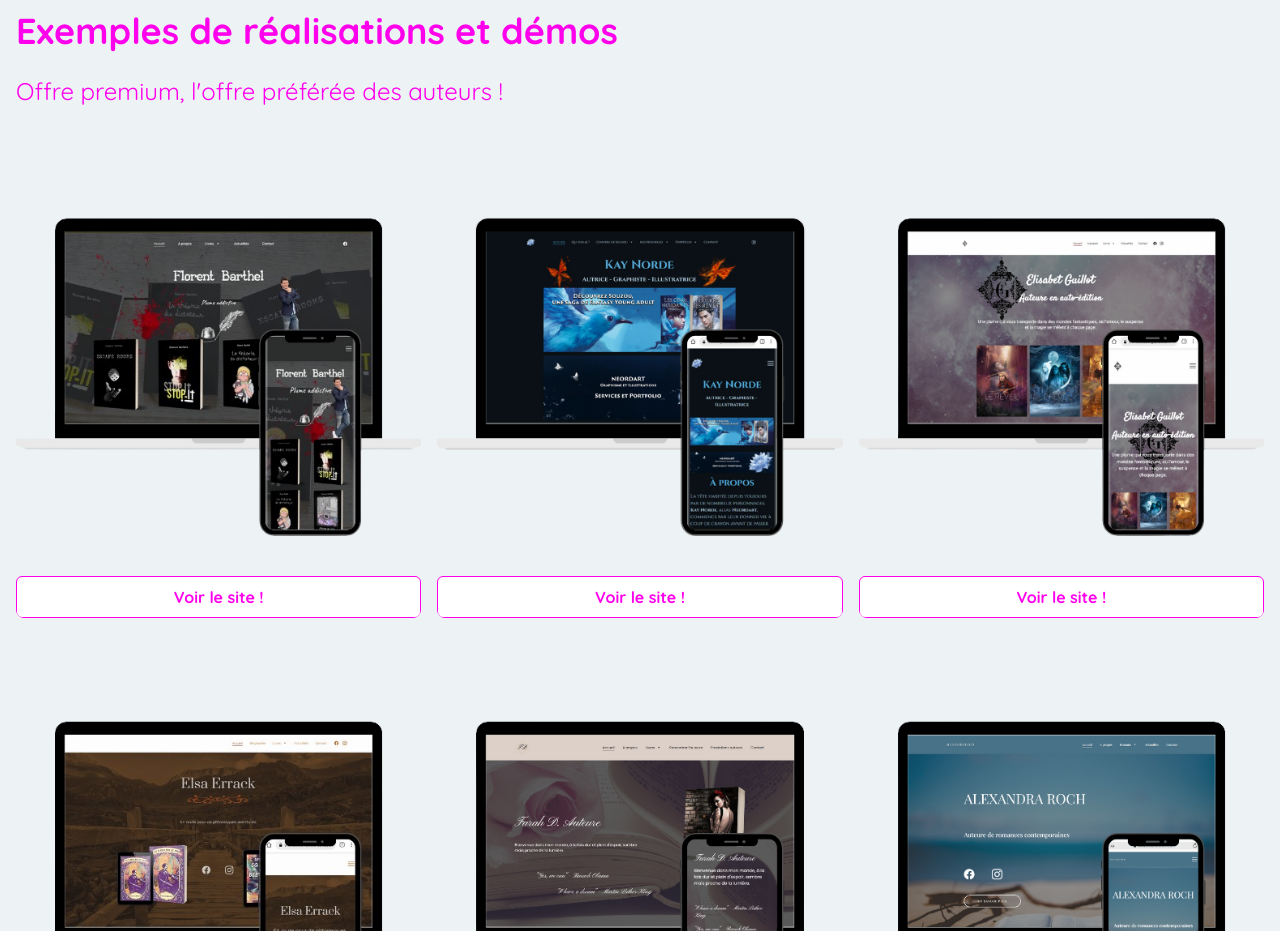
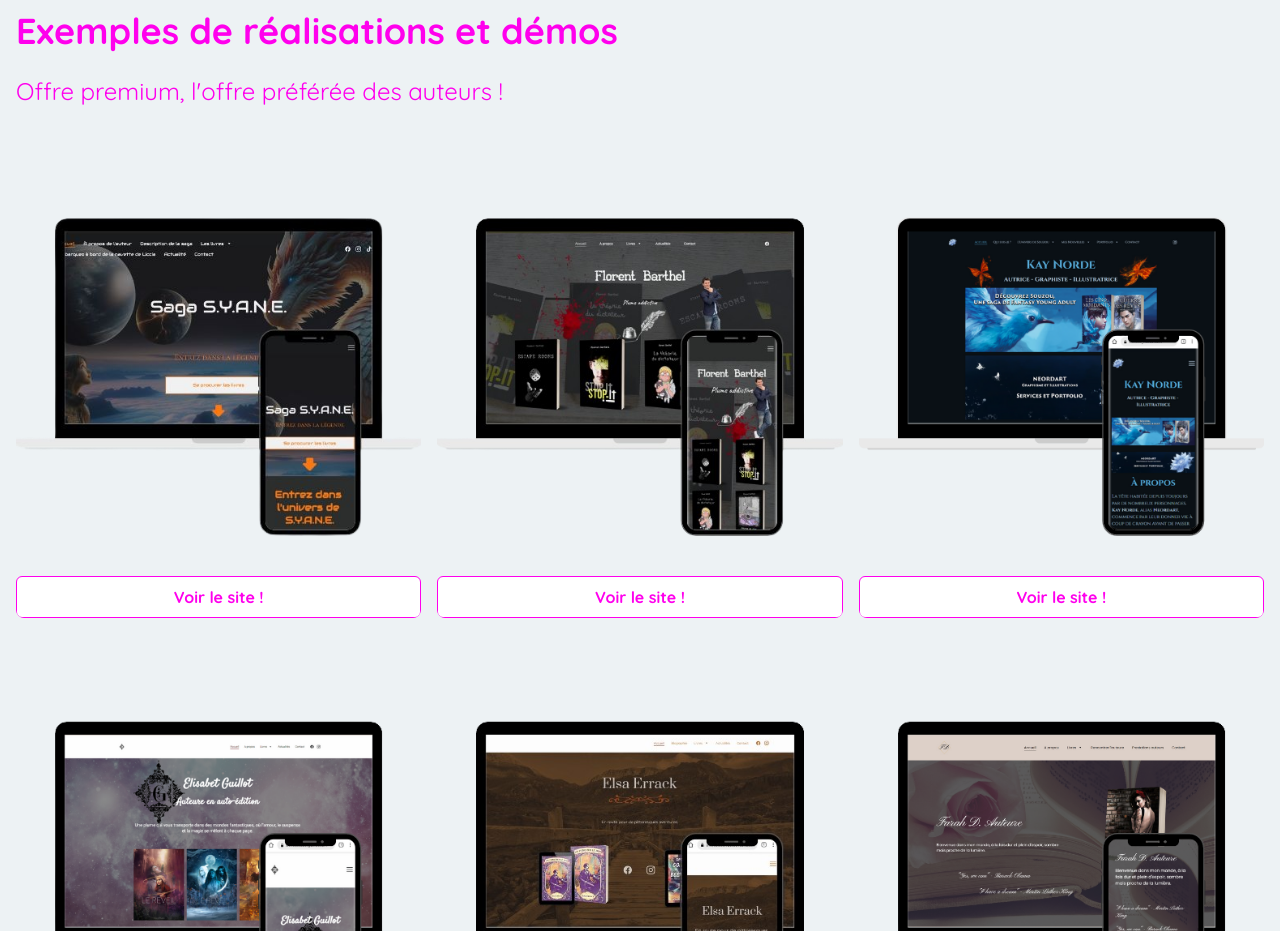
Before and after one commit to wendevweb/site-wendev, a React (Create React App) app: page /Offreauteurs in a window 1280 px wide. Shown: the part 3280-4211 px from the top of the page. Built offline with nearby package versions, Linux system fonts and the light colour scheme.

Commit message:
Add Olivier Wisler website

```diff
--- a/src/components/OffrePortfolio.jsx
+++ b/src/components/OffrePortfolio.jsx
@@ -13,7 +13,7 @@ const OffrePortfolio = () => {
     <section aria-label="Offre de services de création et de refonte de site web">
       <div className="py-8 px-4 lg:py-16 lg:px-6">
         <Fade>
-          <div className="space-y-8 lg:grid lg:grid-cols-3 sm:gap-6 xl:gap-10 lg:space-y-0">
+          <div className="space-y-8 lg:grid lg:grid-cols-3 sm:gap-6 xl:gap-6 lg:space-y-0">
             {/* OFFRE 1 */}
             <div className="transition ease-in-out delay-150 hover:-translate-y-1 hover:scale-100 duration-300 overflow-hidden flex flex-col p-6 text-center text-black bg-real rounded-md shadow-lg xl:p-8">
               <h3 className="mb-4 text-2xl font-semibold">Portfolio no-code</h3>
@@ -30,7 +30,7 @@ const OffrePortfolio = () => {
                 <li className="flex items-center space-x-3">
                   <CheckIcon style={{ color: "limegreen" }} />
                   <span>
-                    Nombre de pages : <span className="font-bold">1</span>
+                    Nombre de pages : <span className="font-bold">1 (landing page)</span>
                   </span>
                 </li>
                 <li className="flex items-center space-x-3">
@@ -48,9 +48,7 @@ const OffrePortfolio = () => {
                   <CheckIcon style={{ color: "limegreen" }} />
                   <span>
                     Site réactif{" "}
-                    <span className="font-semibold">
                       (adapté aux différentes tailles d'écran)
-                    </span>
                   </span>
                 </li>
                 <li className="flex items-center space-x-3">
@@ -66,7 +64,7 @@ const OffrePortfolio = () => {
                 </li>
                 <li className="flex items-center space-x-3">
                   <CheckIcon style={{ color: "limegreen" }} />
-                  <span>Mise en place des paramètres de référencement (SEO) de base</span>
+                  <span>Mise en place des paramètres de référencement (SEO) <span className="font-semibold">de base</span></span>
                 </li>
                 <li className="flex items-center space-x-3">
                   <CheckIcon style={{ color: "limegreen" }} />
@@ -131,7 +129,7 @@ const OffrePortfolio = () => {
                   </span>
                 </li>
                 <li className="flex items-center space-x-3">
-                  <ClearIcon style={{ color: "red" }} />
+                  <CheckIcon style={{ color: "limegreen" }} />
                   <span>
                     Formulaire de contact avec redirection automatique des
                     messages vers votre boîte mail
@@ -145,9 +143,7 @@ const OffrePortfolio = () => {
                   <CheckIcon style={{ color: "limegreen" }} />
                   <span>
                     Site réactif{" "}
-                    <span className="font-semibold">
                       (adapté aux différentes tailles d'écran)
-                    </span>
                   </span>
                 </li>
                 <li className="flex items-center space-x-3">
@@ -163,7 +159,7 @@ const OffrePortfolio = () => {
                 </li>
                 <li className="flex items-center space-x-3">
                   <CheckIcon style={{ color: "limegreen" }} />
-                  <span>Mise en place des paramètres de référencement (SEO) de base</span>
+                  <span>Mise en place des paramètres de référencement (SEO) <span className="font-semibold">de base</span></span>
                 </li>
                 <li className="flex items-center space-x-3">
                   <CheckIcon style={{ color: "limegreen" }} />
@@ -223,7 +219,7 @@ const OffrePortfolio = () => {
                 <li className="flex items-center space-x-3">
                   <CheckIcon style={{ color: "limegreen" }} />
                   <span>
-                    Nombre de pages : <span className="font-bold">1 à 10</span>
+                    Nombre de pages : <span className="font-bold">illimité</span>
                   </span>
                 </li>
                 <li className="flex items-center space-x-3">
@@ -241,9 +237,7 @@ const OffrePortfolio = () => {
                   <CheckIcon style={{ color: "limegreen" }} />
                   <span>
                     Site réactif{" "}
-                    <span className="font-semibold">
                       (adapté aux différentes tailles d'écran)
-                    </span>
                   </span>
                 </li>
                 <li className="flex items-center space-x-3">
@@ -259,7 +253,7 @@ const OffrePortfolio = () => {
                 </li>
                 <li className="flex items-center space-x-3">
                   <CheckIcon style={{ color: "limegreen" }} />
-                  <span>Mise en place des paramètres de référencement (SEO) de base</span>
+                  <span><span className="font-semibold">Optimisation</span> des paramètres de référencement (SEO)</span>
                 </li>
                 <li className="flex items-center space-x-3">
                   <CheckIcon style={{ color: "limegreen" }} />
--- a/src/pages/PageOffreAuteurs.jsx
+++ b/src/pages/PageOffreAuteurs.jsx
@@ -12,6 +12,7 @@ import Kay from "../assets/Kay.webp";
 import Lea from "../assets/Lea.webp";
 import Elsa from "../assets/Elsa.webp";
 import Florent from "../assets/Florent.webp";
+import Olivier from '../assets/Olivier.webp'
 import Freebie from "../components/Freebie";
 import Rdv from "../components/Rdv";
 
@@ -104,6 +105,26 @@ const PageOffreAuteurs = () => {
             Offre premium, l'offre préférée des auteurs !
           </h4>
           <div className="lg:grid grid-cols-3 gap-4">
+            {/* OLIVIER WISLER*/}
+            <div className="overflow-hidden flex flex-col mx-auto max-w-lg text-center text-black rounded-lg ">
+              <img
+                src={Olivier}
+                alt="Site internet d'Olivier Wisler, auteur, qui a choisi l'offre Premium"
+                aria-label="Site internet d'Olivier Wisler, auteur, qui a choisi l'offre Premium"
+                className="rounded-md"
+              />
+              <button className="w-full mt-10 border shadow-lg bg-real text-pinkDark border-pinkDark font-bold rounded-md p-2 hover:bg-pinkDark hover:text-white">
+                <a
+                  href="https://www.sagasyane.net/"
+                  alt="Site internet d'Olivier Wisler, auteur, qui a choisi l'offre Premium"
+                  aria-label="Site internet d'Olivier Wisler, auteur, qui a choisi l'offre Premium"
+                  rel="noreferrer"
+                  target="_blank"
+                >
+                  Voir le site !
+                </a>
+              </button>
+            </div>
             {/* FLORENT BARTHEL*/}
             <div className="overflow-hidden flex flex-col mx-auto max-w-lg text-center text-black rounded-lg ">
               <img
@@ -267,6 +288,26 @@ const PageOffreAuteurs = () => {
           </div>
           <h4 className="text-pinkDark text-2xl mt-6 mb-6">Offre Standard</h4>
           <div className="lg:grid grid-cols-3 gap-4">
+            {/* VIRGINIE ROGER */}
+            {/* <div className="overflow-hidden flex flex-col mx-auto max-w-lg text-center text-black rounded-lg ">
+              <img
+                src={Lea}
+                alt="Site internet de Virginie Roger, qui a choisi l'offre Standard pour les auteurs de WenDev."
+                aria-label="Site internet de Virginie Roger, qui a choisi l'offre Standard pour les auteurs de WenDev."
+                className="rounded-md"
+              />
+              <button className="w-full mt-10 border shadow-lg bg-real text-pinkDark border-pinkDark font-bold rounded-md p-2 hover:bg-pinkDark hover:text-white">
+                <a
+                  href="https://www.virginierogerauteure.com/"
+                  alt="Site internet de Virginie Roger, qui a choisi l'offre Standard pour les auteurs de WenDev."
+                  aria-label="Site internet de Virginie Roger, qui a choisi l'offre Standard pour les auteurs de WenDev."
+                  rel="noreferrer"
+                  target="_blank"
+                >
+                  Voir le site !
+                </a>
+              </button>
+            </div> */}
             {/* LEA SAMSON */}
             <div className="overflow-hidden flex flex-col mx-auto max-w-lg text-center text-black rounded-lg ">
               <img
```
Also changed, not shown: 1 other file (tests, documents, lock files or other folders).
